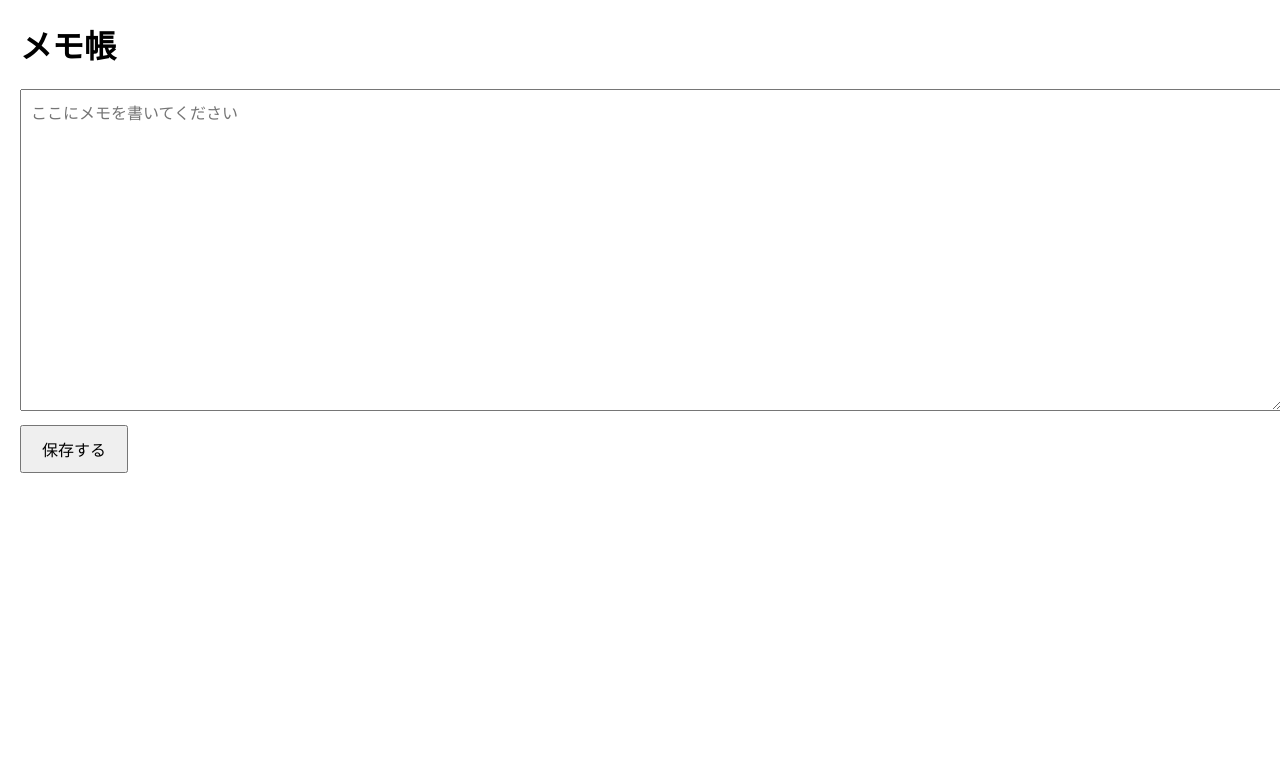
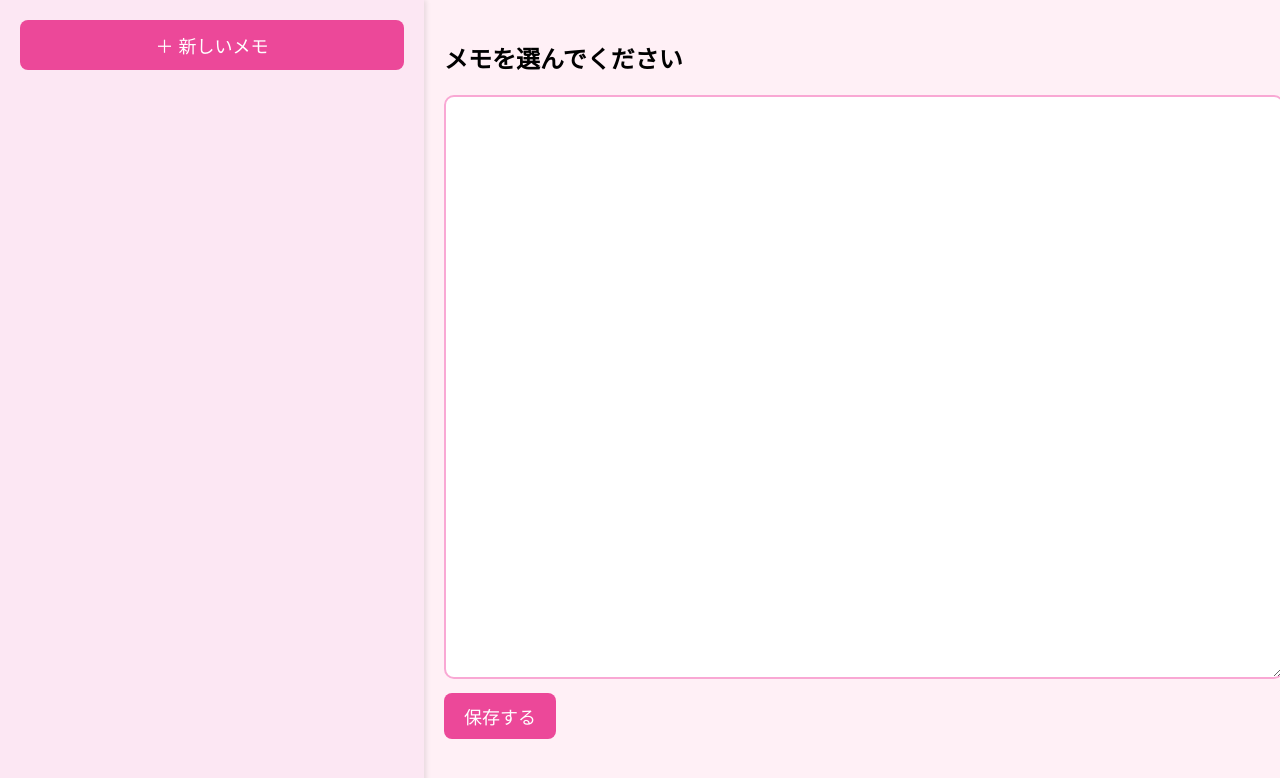
Before and after one commit to sibul171/my-pwa-app1, a plain HTML site: page index.html in a window 1280 px wide. Shown: the top 778 px of the page. Drawn offline with Linux system fonts and the light colour scheme.

Commit message:
Add files via upload

```diff
--- a/index.html
+++ b/index.html
@@ -4,50 +4,96 @@
   <meta charset="UTF-8">
   <title>My Memo App</title>
   <link rel="manifest" href="./manifest.json">
-  <meta name="theme-color" content="#2563eb">
+  <meta name="theme-color" content="#f9a8d4">
   <style>
     body {
-      font-family: sans-serif;
-      margin: 20px;
+      font-family: "Hiragino Sans", sans-serif;
+      margin: 0;
+      display: flex;
+      height: 100vh;
+      background: #fff0f6;
     }
+
+    /* 左側：メモ一覧 */
+    #sidebar {
+      width: 30%;
+      background: #fce7f3;
+      padding: 20px;
+      box-shadow: 2px 0 5px rgba(0,0,0,0.1);
+      overflow-y: auto;
+    }
+
+    #memoList button {
+      width: 100%;
+      padding: 10px;
+      margin-bottom: 10px;
+      background: #f9a8d4;
+      border: none;
+      border-radius: 8px;
+      font-size: 16px;
+      cursor: pointer;
+    }
+
+    #newMemoBtn {
+      width: 100%;
+      padding: 12px;
+      background: #ec4899;
+      color: white;
+      border: none;
+      border-radius: 8px;
+      font-size: 18px;
+      margin-bottom: 20px;
+      cursor: pointer;
+    }
+
+    /* 右側：メモ内容 */
+    #main {
+      flex-grow: 1;
+      padding: 20px;
+    }
+
     textarea {
       width: 100%;
-      height: 300px;
+      height: 70vh;
       font-size: 16px;
       padding: 10px;
+      border-radius: 10px;
+      border: 2px solid #f9a8d4;
+      background: #fff;
     }
-    button {
+
+    #saveBtn {
       padding: 10px 20px;
-      font-size: 16px;
+      background: #ec4899;
+      color: white;
+      border: none;
+      border-radius: 8px;
+      font-size: 18px;
       margin-top: 10px;
+      cursor: pointer;
+    }
+
+    #status {
+      margin-top: 10px;
+      color: #ec4899;
     }
   </style>
 </head>
 <body>
-  <h1>メモ帳</h1>
-  <textarea id="memo" placeholder="ここにメモを書いてください"></textarea>
-  <br>
-  <button id="saveBtn">保存する</button>
-  <p id="status"></p>
+
+  <!-- 左側：メモ一覧 -->
+  <div id="sidebar">
+    <button id="newMemoBtn">＋ 新しいメモ</button>
+    <div id="memoList"></div>
+  </div>
+
+  <!-- 右側：メモ内容 -->
+  <div id="main">
+    <h2 id="memoTitle">メモを選んでください</h2>
+    <textarea id="memoArea" disabled></textarea>
+    <button id="saveBtn" disabled>保存する</button>
+    <p id="status"></p>
+  </div>
 
   <script>
-    const memo = document.getElementById("memo");
-    const status = document.getElementById("status");
-
-    // 起動時に保存済みメモを読み込む
-    memo.value = localStorage.getItem("myMemo") || "";
-
-    // 保存ボタン
-    document.getElementById("saveBtn").onclick = () => {
-      localStorage.setItem("myMemo", memo.value);
-      status.textContent = "保存しました！";
-      setTimeout(() => status.textContent = "", 2000);
-    };
-
-    // Service Worker 登録
-    if ('serviceWorker' in navigator) {
-      navigator.serviceWorker.register('./sw.js');
-    }
-  </script>
-</body>
-</html>
+    let memos = JSON.parse(localStorage.getItem("memoList"))
```
